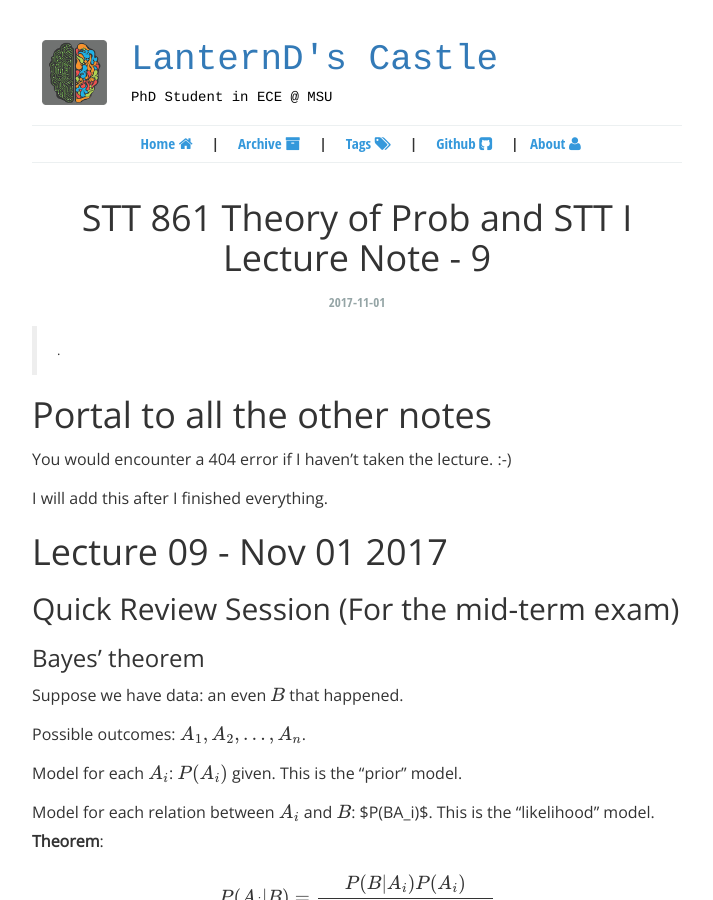
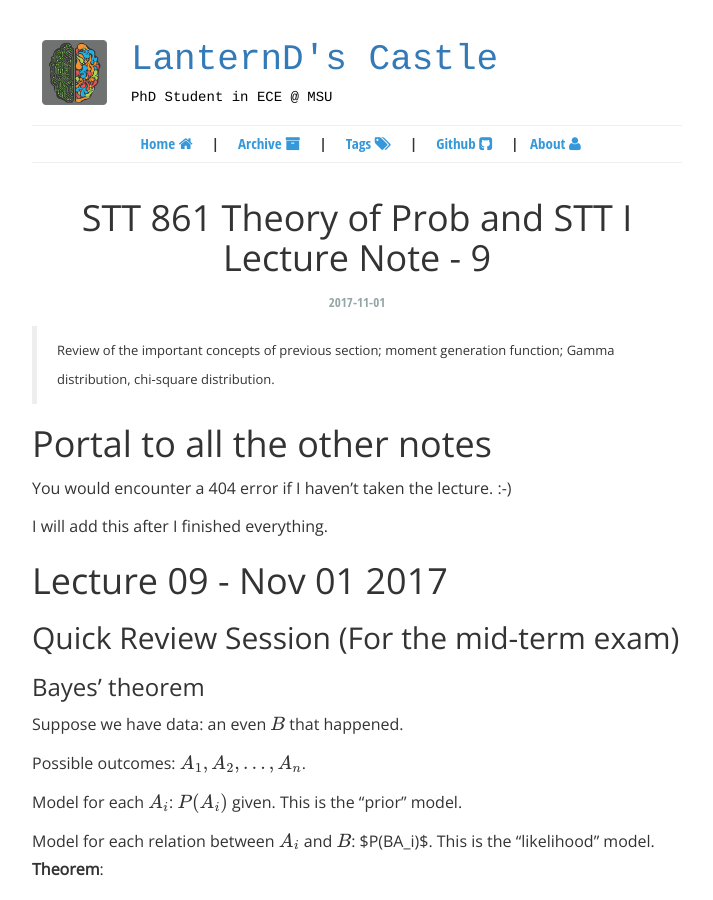
Before and after one commit to LanternD/en.dlyang.me, a Jekyll site: the page built from _posts/2017-11-01-stt-861-lecture-note-9.md, in a window 1280 px wide and 900 px high. Shown: the whole window, without its empty margins (283-996 px from the left). Built offline with Jekyll 4.4.1, drawn with Linux system fonts in a browser that asks for light colours; formulas are drawn with MathJax 3; comment, search, counter and statistics services are not loaded.

Commit message:
add the description to the post.

```diff
--- a/_posts/2017-11-01-stt-861-lecture-note-9.md
+++ b/_posts/2017-11-01-stt-861-lecture-note-9.md
@@ -1,7 +1,7 @@
 ---
 layout: post
 title: STT 861 Theory of Prob and STT I Lecture Note - 9
-description: .
+description: Review of the important concepts of previous section; moment generation function; Gamma distribution, chi-square distribution.
 permalink: /stt-861-lecture-note-9/
 categories: [blog]
 tags: [course, probability, statistics, lecture, note, MSU]
```
